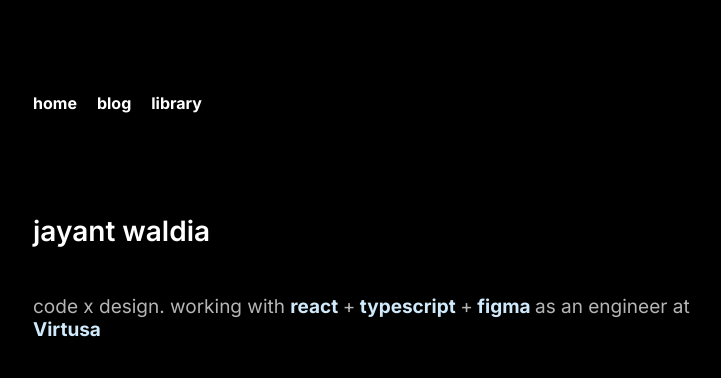
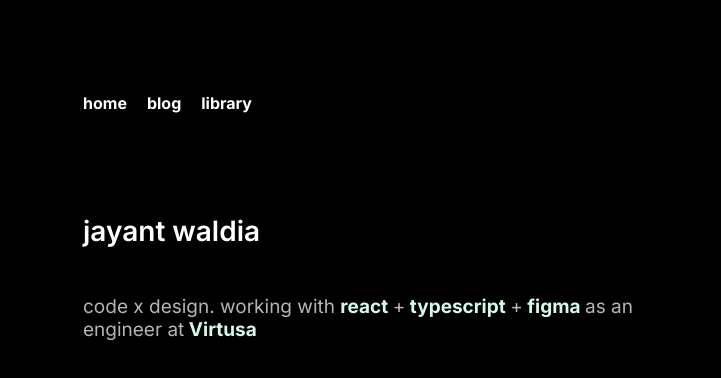
Before and after one commit to jayantwaldia/Jayant, a React (Create React App) app in the folder jayant/: page / in a window 1280 px wide. Shown: the top 378 px of the page, without its empty margins (277-998 px from the left). Built offline with nearby package versions, Linux system fonts and the light colour scheme.

Commit message:
Fixed Issues

```diff
--- a/jayant/public/index.html
+++ b/jayant/public/index.html
@@ -25,7 +25,7 @@
       work correctly both with client-side routing and a non-root public URL.
       Learn how to configure a non-root public URL by running `npm run build`.
     -->
-  <title>jayantwaldia</title>
+  <title>Jayant Waldia</title>
 </head>
 
 <body style="background-color: #000000">
--- a/jayant/src/App.css
+++ b/jayant/src/App.css
@@ -1,5 +1,5 @@
 .Mainview {
-    max-width: 700px;
+    max-width: 600px;
     margin: 20px auto;
     padding: 20px;
 }
--- a/jayant/src/styles/About.css
+++ b/jayant/src/styles/About.css
@@ -22,7 +22,7 @@
 
 .Highlight {
     font-weight: 700;
-    animation: color-change 4s infinite;
+    animation: color-change 5s infinite;
 }
 
 
@@ -32,15 +32,15 @@
     }
 
     25% {
-        color: rgb(208, 255, 235);
+        color: rgb(190, 248, 223);
     }
 
     50% {
-        color: rgb(208, 227, 255);
+        color: rgb(192, 216, 252);
     }
 
     75% {
-        color: rgb(255, 178, 182);
+        color: rgb(252, 162, 166);
     }
 
     100% {
```
